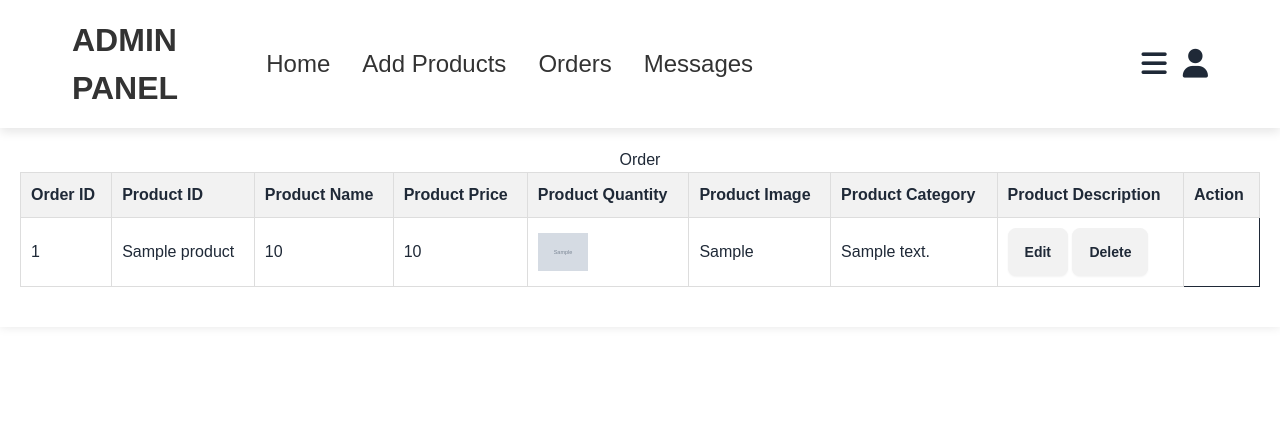
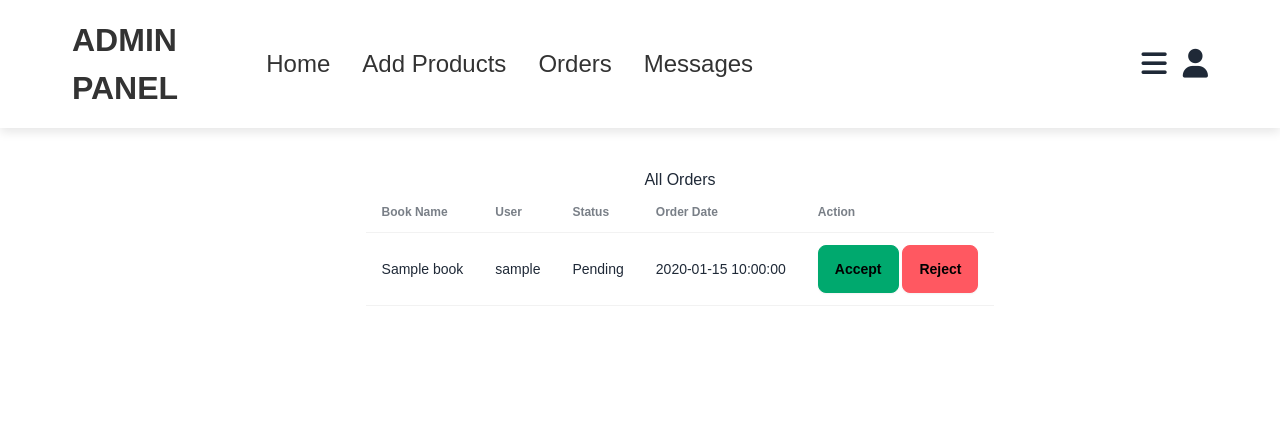
Before and after one commit to saiedhasan-415195/bookstore, a PHP site: page /admin_order.php in a window 1280 px wide. Shown: the top 428 px of the page. Run offline with PHP 8.4, Linux system fonts and the light colour scheme; the visitor is signed in with stand-in values (Sample User, id 1); tables that the repository leaves empty or names only in its code hold one stand-in row (values such as "Sample post"); grey boxes marked "Sample" are stand-in pictures; some libraries are stand-ins or nearby versions.

Commit message:
added order, cart and search fucntionality

```diff
--- a/admin_order.php
+++ b/admin_order.php
@@ -1,116 +1,101 @@
 <?php
-include 'connect.php';
+include 'components/pdo-connect.php';
+
+if (session_status() == PHP_SESSION_NONE) {
     session_start();
+}
+
+// Ensure only admins can access this page
 $admin_id = $_SESSION['admin_id'];
 if (!isset($admin_id)) {
     header('Location: login.php');
     exit;
 }
+
+// Handle status update for orders
+if (isset($_POST['order_id']) && isset($_POST['action'])) {
+    $order_id = filter_var($_POST['order_id'], FILTER_SANITIZE_NUMBER_INT);
+    $action = $_POST['action'];
+
+    $new_status = ($action === 'accept') ? 'Accepted' : 'Rejected';
+
+    $update_order = $conn->prepare("UPDATE orders SET status = ? WHERE id = ?");
+    $update_order->execute([$new_status, $order_id]);
+
+    if ($update_order->rowCount() > 0) {
+        echo "<script>alert('Order status updated to $new_status.');</script>";
+    } else {
+        echo "<script>alert('Failed to update order status.');</script>";
+    }
+}
+
+// Retrieve orders for the current user
+$query = $conn->prepare("SELECT o.id, b.name, o.status, o.order_date, u.username
+                         FROM orders o
+                         JOIN books b ON o.book_id = b.id
+                         JOIN users u ON o.user_id = u.id");
+$query->execute();
+$orders = $query->fetchAll(PDO::FETCH_ASSOC);
 ?>
+
 <!DOCTYPE html>
 <html lang="en">
+
 <head>
     <meta charset="UTF-8">
     <meta name="viewport" content="width=device-width, initial-scale=1.0">
-    <title>Admin panel</title>
-    <!-- font awesome cdn link -->
-    <link rel="stylesheet" href="https://cdnjs.cloudflare.com/ajax/libs/font-awesome/6.0.0/css/all.min.css">
-    <!-- custom admin css file link -->
-    <link rel="stylesheet" href="admin.css">
-    <style>
-        body {
-            font-family: Arial, sans-serif;
-            background-color: #f4f4f4;
-            margin: 0;
-            padding: 0;
-        }
-        .container {
-            width: 80%;
-            margin: 0 auto;
-            padding: 20px;
-            background-color: #fff;
-            box-shadow: 0 0 10px rgba(0, 0, 0, 0.1);
-        }
-        h2 {
-            text-align: center;
-            margin-bottom: 20px;
-        }
-        table {
-            width: 100%;
-            border-collapse: collapse;
-            margin-bottom: 20px;
-        }
-        table, th, td {
-            border: 1px solid #ddd;
-        }
-        th, td {
-            padding: 10px;
-            text-align: left;
-        }
-        th {
-            background-color: #f2f2f2;
-        }
-        img {
-            width: 50px;
-            height: 50px;
-            object-fit: cover;
-        }
-        .btn {
-            display: inline-block;
-            padding: 5px 10px;
-            color: #fff;
-            background-color: #007bff;
-            text-decoration: none;
-            border-radius: 3px;
-            transition: background-color 0.3s;
-        }
-        .btn:hover {
-            background-color: #0056b3;
-        }
-    </style>
+    <title>Admin Orders</title>
+    <link rel="stylesheet" href="path/to/daisyui.css">
 </head>
+
 <body>
     <?php include 'admin_header.php'; ?>
-    <div class="container">
-        <h2>Order</h2>
-        <table>
+    <div class="flex justify-center flex-col w-full items-center m-10">
+        <h2>All Orders</h2>
+        <?php if (!empty($orders)): ?>
+            <div class="overflow-x-auto flex item-center justify-center max-w-2xl">
+                <table class="table">
                     <thead>
                         <tr>
-                    <th>Order ID</th>
-                    <th>Product ID</th>
-                    <th>Product Name</th>
-                    <th>Product Price</th>
-                    <th>Product Quantity</th>
-                    <th>Product Image</th>
-                    <th>Product Category</th>
-                    <th>Product Description</th>
+                            <th>Book Name</th>
+                            <th>User</th>
+                            <th>Status</th>
+                            <th>Order Date</th>
                             <th>Action</th>
                         </tr>
                     </thead>
                     <tbody>
-                <?php
-                    $sql = "SELECT * FROM product";
-                    $result = $conn->query($sql);
-                    if ($result->num_rows > 0) {
-                        while ($row = $result->fetch_assoc()) {
-                            echo "<tr>";
-                            echo "<td>".$row['product_id']."</td>";
-                            echo "<td>".$row['product_name']."</td>";
-                            echo "<td>".$row['product_price']."</td>";
-                            echo "<td>".$row['product_quantity']."</td>";
-                            echo "<td><img src='images/".$row['product_image']."' alt='product image'></td>";
-                            echo "<td>".$row['product_category']."</td>";
-                            echo "<td>".$row['product_description']."</td>";
-                            echo "<td>
-                                    <a href='edit_product.php?product_id=".$row['product_id']."' class='btn'>Edit</a>
-                                    <a href='delete_product.php?product_id=".$row['product_id']."' class='btn'>Delete</a>
-                                </td>";
-                            echo "</tr>";
-                        }
-                    }
-                ?>
+                        <?php foreach ($orders as $order): ?>
+                            <tr class="m-2">
+                                <td><?= htmlspecialchars($order['name']); ?></td>
+                                <td><?= htmlspecialchars($order['username']); ?></td>
+                                <td><?= htmlspecialchars($order['status']); ?></td>
+                                <td><?= htmlspecialchars($order['order_date']); ?></td>
+                                <td>
+                                    <?php if ($order['status'] === 'Pending'): ?>
+                                        <form action="" method="post" class="inline-block">
+                                            <input type="hidden" name="order_id" value="<?= $order['id']; ?>">
+                                            <button type="submit" name="action" value="accept" class="btn btn-success"
+                                                onclick="return confirm('Accept this order?');">Accept</button>
+                                        </form>
+                                        <form action="" method="post" class="inline-block">
+                                            <input type="hidden" name="order_id" value="<?= $order['id']; ?>">
+                                            <button type="submit" name="action" value="reject" class="btn btn-error"
+                                                onclick="return confirm('Reject this order?');">Reject</button>
+                                        </form>
+                                    <?php else: ?>
+                                        <span><?= htmlspecialchars($order['status']); ?></span>
+                                    <?php endif; ?>
+                                </td>
+                            </tr>
+                        <?php endforeach; ?>
                     </tbody>
                 </table>
             </div>
+        <?php else: ?>
+            <p>No orders found.</p>
+        <?php endif; ?>
+    </div>
 </body>
+
 </html>
--- a/header.php
+++ b/header.php
@@ -186,7 +186,7 @@
         <ul>
           <li><a href="index.php">Home</a></li>
           <li><a href="cart.php">Cart</a></li>
-          <li><a href="favorite.php">Favorite</a></li>
+          <li><a href="user_orders.php">Orders</a></li>
           <li><a href="contact.php">Contact</a></li>
         </ul>
       </div>
```
Also changed, not shown: cart.php (+45 -3 lines), search.php (added, +70 -0 lines), user_orders.php (added, +65 -0 lines). Lines whose indentation alone changed are shown as unchanged.
